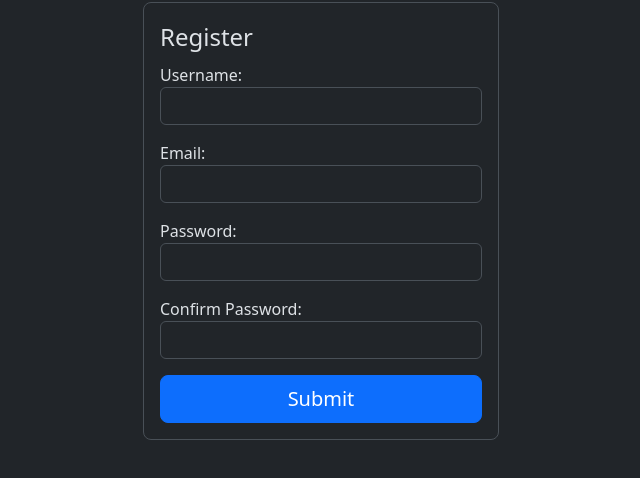
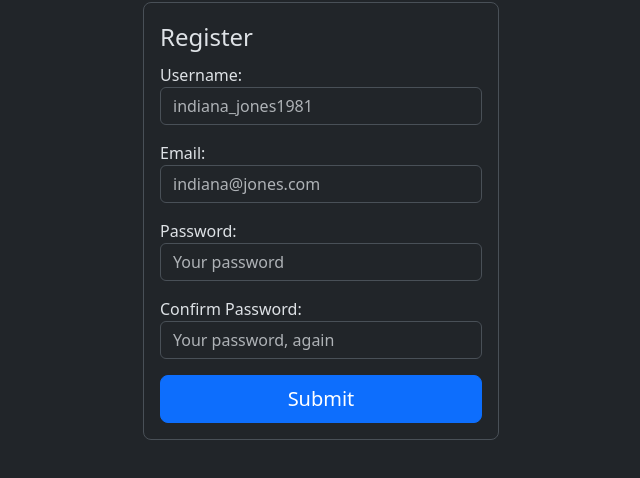
Before and after one commit to hirekarl/lab_5.2_interactive_user_registration_form, a plain HTML site: page interactive-registration-form/index.html in a window 1280 px wide. Shown: the part 174-652 px from the top of the page, without its empty margins (319-959 px from the left). Drawn offline with nearby package versions, Linux system fonts and the light colour scheme.

Commit message:
Added placeholders for input fields.

```diff
--- a/interactive-registration-form/index.html
+++ b/interactive-registration-form/index.html
@@ -60,6 +60,7 @@
                   minlength="8"
                   pattern="^[a-zA-Z0-9_]{8,}$"
                   autocomplete="username"
+                  placeholder="indiana_jones1981"
                   required />
                 <span id="username-error" class="text-danger"></span>
               </div>
@@ -71,6 +72,7 @@
                   id="email-input"
                   class="form-control"
                   autocomplete="email"
+                  placeholder="indiana@jones.com"
                   required />
                 <span id="email-error" class="text-danger"></span>
               </div>
@@ -85,6 +87,7 @@
                   minlength="12"
                   pattern="^.*(?=.{8,})(?=.*[a-zA-Z])(?=.*\d)(?=.*[!@#$%&?]).*$"
                   autocomplete="new-password"
+                  placeholder="Your password"
                   required />
                 <span id="password-error" class="text-danger"></span>
               </div>
@@ -97,6 +100,7 @@
                   class="form-control"
                   minlength="12"
                   autocomplete="new-password"
+                  placeholder="Your password, again"
                   required />
                 <span id="password-confirm-error" class="text-danger"></span>
               </div>
```
